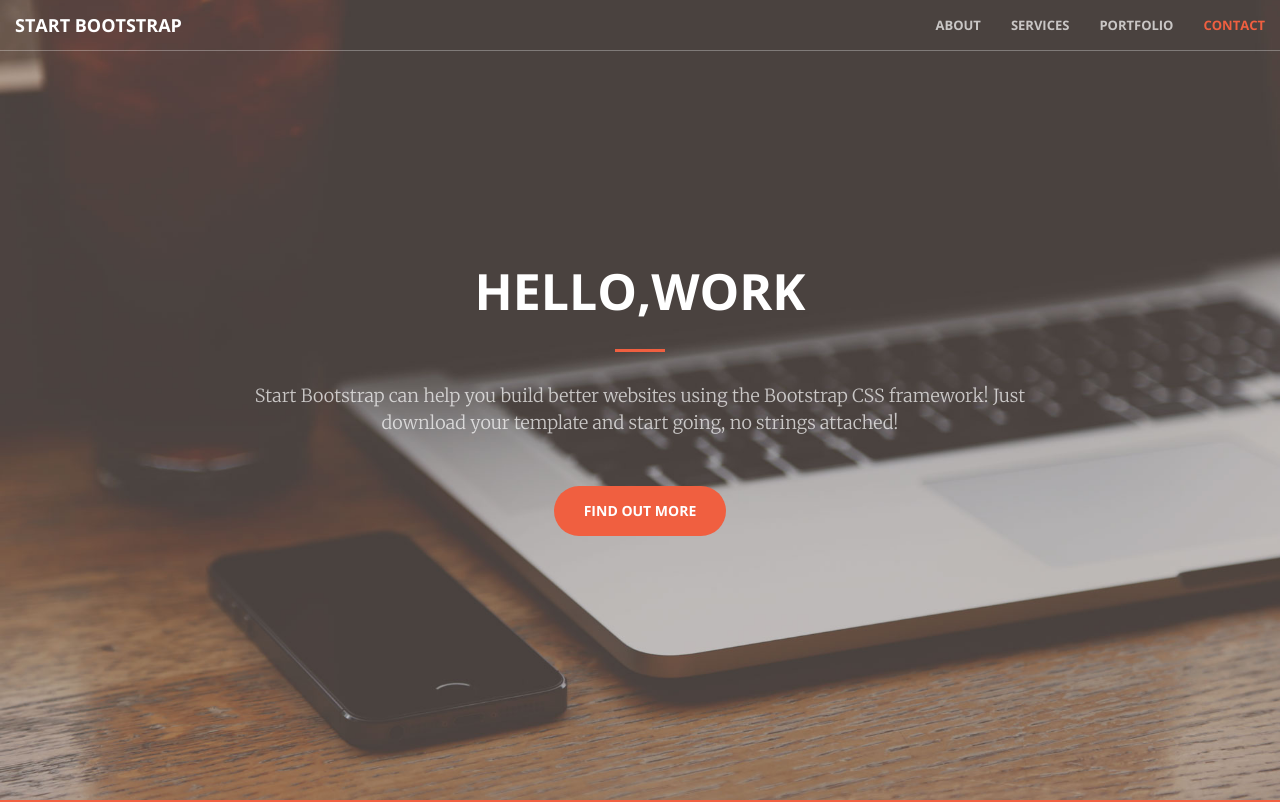
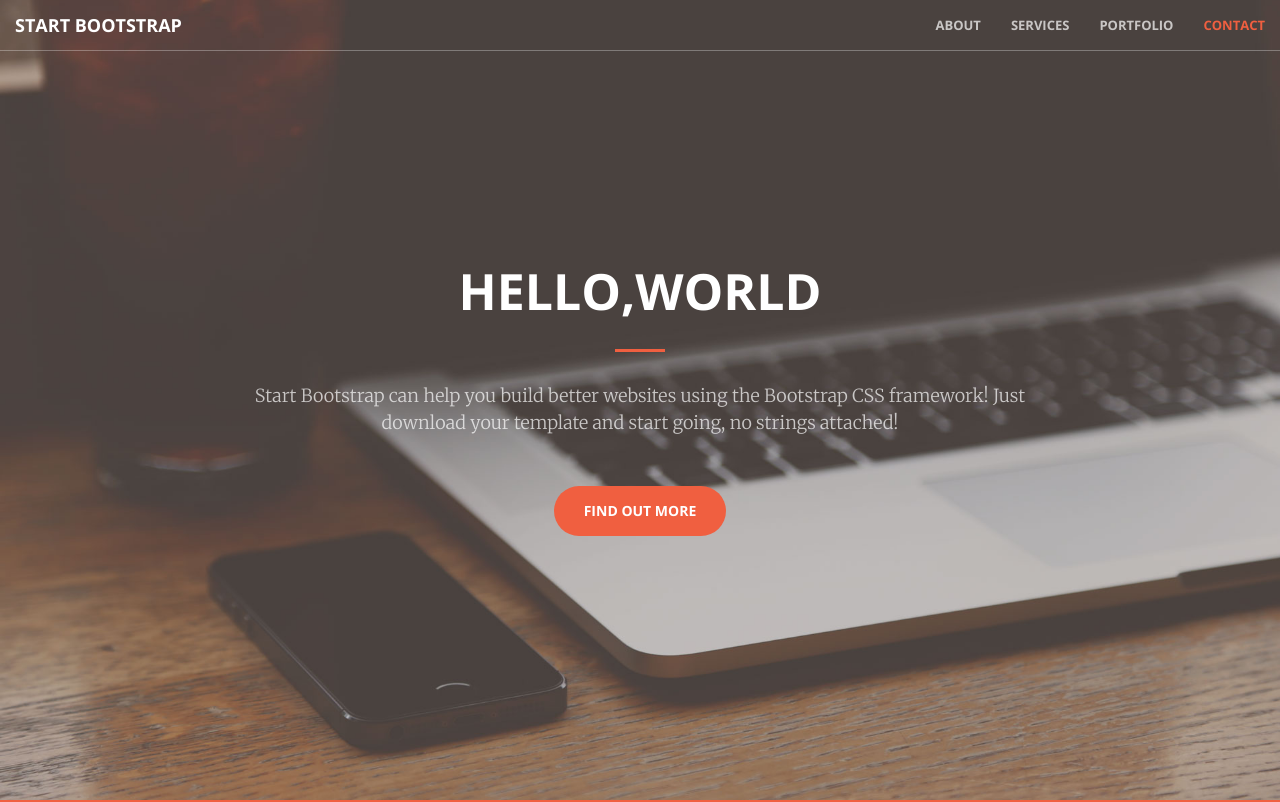
Before and after one commit to w918114/git-demo, a plain HTML site: page index.html in a window 1280 px wide. Shown: the top 802 px of the page. Drawn offline with nearby package versions, Linux system fonts and the light colour scheme.

Commit message:
note: change title

```diff
--- a/index.html
+++ b/index.html
@@ -71,7 +71,7 @@
     <header>
         <div class="header-content">
             <div class="header-content-inner">
-                <h1 id="homeHeading">HELLO,WORK</h1>
+                <h1 id="homeHeading">HELLO,WORLD</h1>
                 <hr>
                 <p>Start Bootstrap can help you build better websites using the Bootstrap CSS framework! Just download your template and start going, no strings attached!</p>
                 <a href="#about" class="btn btn-primary btn-xl page-scroll">Find Out More</a>
```
